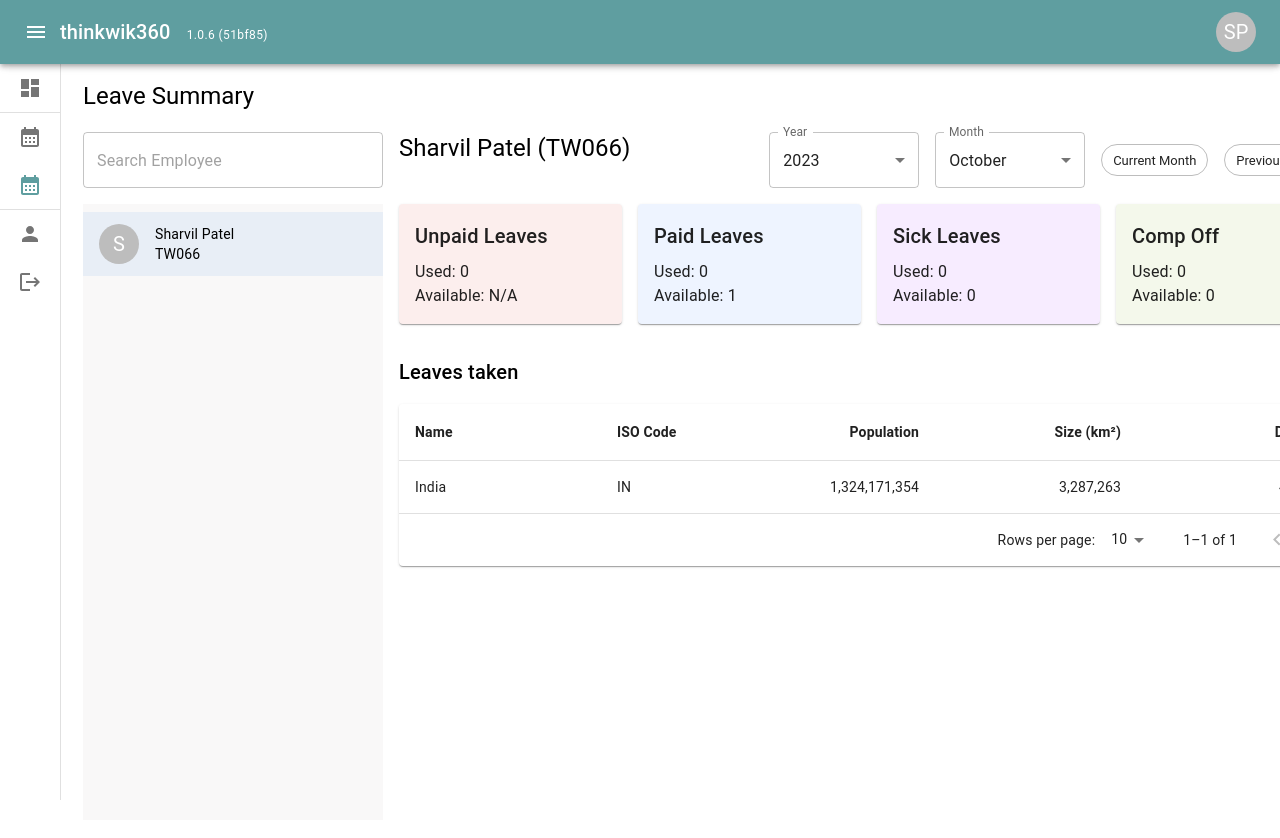
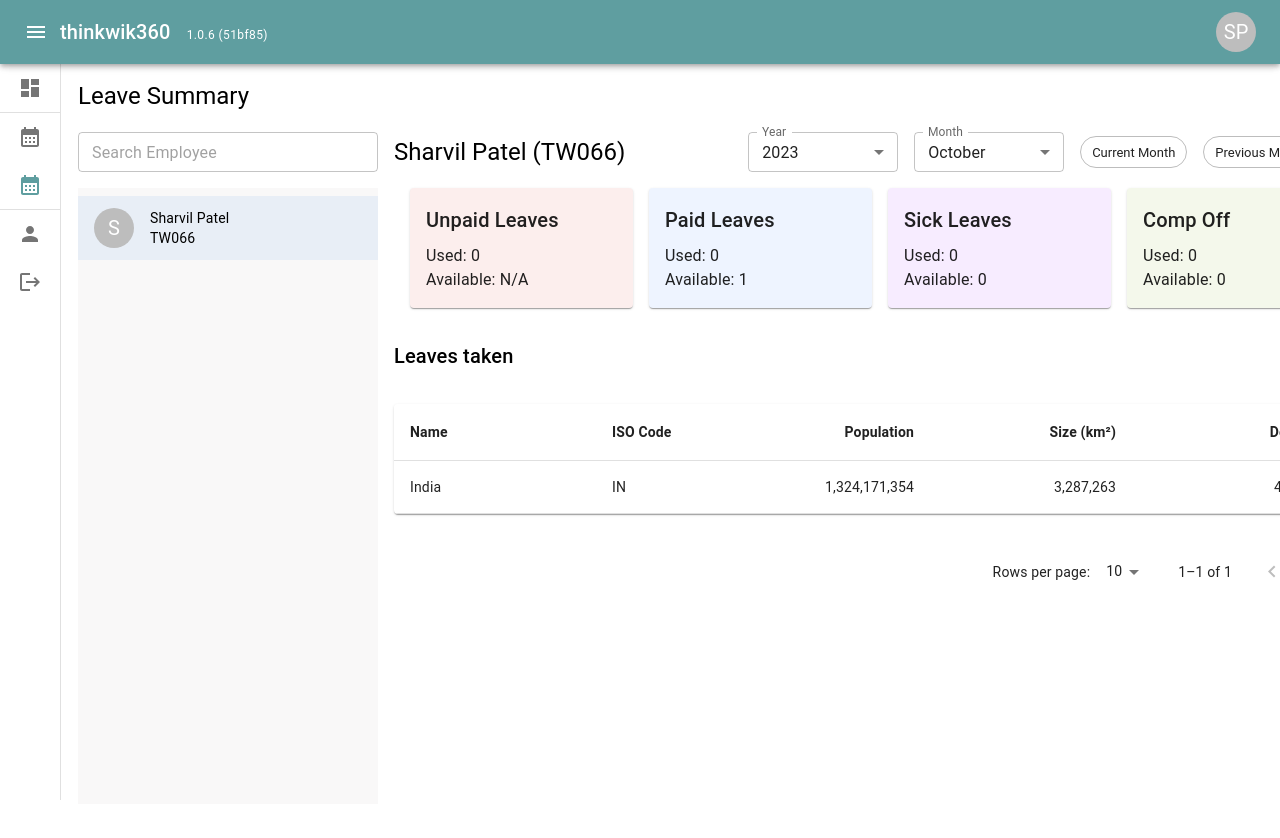
Before and after one commit to sharvil551/360-thinkwik-sharvil, a React (Create React App) app: page /leave-summary in a window 1280 px wide. Shown: the top 838 px of the page. Built offline with nearby package versions, Linux system fonts and the light colour scheme; sample sign-in values are in the browser's storage.

Commit message:
[fix] input field size

```diff
--- a/src/components/LeaveSummary.tsx
+++ b/src/components/LeaveSummary.tsx
@@ -59,6 +59,7 @@
                 sx={{ width: "300px" }}
                 placeholder="Search Employee"
                 variant="outlined"
+                size="small"
               />
             </FormControl>
 
@@ -86,24 +87,27 @@
             </List>
           </div>
 
-          <div style={{ width: "100%", marginLeft: "16px" }}>
+          <div style={{ width: "100%" }}>
             <Stack
-              direction={{ xs: "column", sm: "row" }}
+              direction="column"
               spacing={{ xs: 1, sm: 2, md: 4 }}
               sx={{ justifyContent: "space-between" }}
+              mx={2}
             >
-              <div>
-                <Typography variant="h5">Sharvil Patel (TW066)</Typography>
-              </div>
+              <Stack direction="row" sx={{ justifyContent: "space-between",alignItems:'center' }}>
+                <Typography variant="h5" >Sharvil Patel (TW066)</Typography>
 
-              <Stack direction="row" spacing={2}>
+                <Stack direction="row" spacing={2} mx={2}>
                   <div style={{ width: "150px", maxWidth: "100%" }}>
                     <FormControl fullWidth>
-                    <InputLabel id="demo-simple-select-label">Year</InputLabel>
+                      <InputLabel id="demo-simple-select-label">
+                        Year
+                      </InputLabel>
                       <Select
                         labelId="demo-simple-select-label"
                         defaultValue="2023"
                         label="Year"
+                        size="small"
                       >
                         <MenuItem value="2023">2023</MenuItem>
                       </Select>
@@ -117,11 +121,14 @@
                     }}
                   >
                     <FormControl fullWidth>
-                    <InputLabel id="demo-simple-select-label">Month</InputLabel>
+                      <InputLabel id="demo-simple-select-label">
+                        Month
+                      </InputLabel>
                       <Select
                         labelId="demo-simple-select-label"
                         defaultValue="October"
                         label="Month"
+                        size="small"
                       >
                         <MenuItem value="January">January</MenuItem>
                         <MenuItem value="February">February</MenuItem>
@@ -161,8 +168,8 @@
                 </Stack>
               </Stack>
 
-            <Box mt={2}>
-              <Grid container spacing={2}>
+              {/* <Box> */}
+                <Grid container spacing={2} sx={{margin:'0 !important'}}>
                   {leavesSection.map((p, index) => {
                     return (
                       <>
@@ -188,12 +195,13 @@
                     );
                   })}
                 </Grid>
-            </Box>
+              {/* </Box> */}
 
               <Typography variant="h6" mt={4} mb={2}>
                 Leaves taken
               </Typography>
               <TableComponent />
+            </Stack>
           </div>
         </Stack>
       </Box>
--- a/src/components/Profile.tsx
+++ b/src/components/Profile.tsx
@@ -105,6 +105,8 @@
                     <DatePicker
                       label="Date of Birth"
                       value={dayjs(Date.now())}
+                        slotProps={{ textField: { size: 'small' } }}
+
                     />
                   </LocalizationProvider>
                 </FormControl>
@@ -116,6 +118,8 @@
                     defaultCountry="IN"
                     label="Phone Number"
                     value={"+91 6354886802"}
+                    size="small"
+
                   />
                 </FormControl>
               </Grid>
@@ -133,6 +137,8 @@
                       label="Date of Joining"
                       value={dayjs(Date.now())}
                       disabled
+                        slotProps={{ textField: { size: 'small' } }}
+
                     />
                   </LocalizationProvider>
                 </FormControl>
@@ -144,6 +150,7 @@
                     label="Employee ID"
                     defaultValue="TW066"
                     disabled
+                    size="small"
                   />
                 </FormControl>
               </Grid>
@@ -159,6 +166,7 @@
                     defaultValue="Web Development"
                     label="Department"
                     disabled
+                    size="small"
                   >
                     <MenuItem value="Web Development">Web Development</MenuItem>
                   </Select>
@@ -175,6 +183,7 @@
                     defaultValue="Junior Software Engineer"
                     label="Department"
                     disabled
+                    size="small"
                   >
                     <MenuItem value="Junior Software Engineer">
                       Junior Software Engineer
@@ -193,6 +202,7 @@
                     defaultValue="Sulay Sumaria"
                     label="Reporting Manager"
                     disabled
+                    size="small"
                   >
                     <MenuItem value="Sulay Sumaria">Sulay Sumaria</MenuItem>
                   </Select>
@@ -215,6 +225,7 @@
                     defaultValue="Active"
                     label="Employee Status"
                     disabled
+                    size="small"
                   >
                     <MenuItem value="Active">Active</MenuItem>
                   </Select>
@@ -231,6 +242,7 @@
                     defaultValue="Employee"
                     label="Employee Role"
                     disabled
+                    size="small"
                   >
                     <MenuItem value="Employee">Employee</MenuItem>
                   </Select>
--- a/src/components/TableComponent.tsx
+++ b/src/components/TableComponent.tsx
@@ -78,7 +78,7 @@
   };
 
   return (
-    <Paper sx={{ width: "100%", overflow: "hidden" }}>
+    <> <Paper sx={{ width: "100%", overflow: "hidden" }}>
       <TableContainer sx={{ maxHeight: 440 }}>
         <Table stickyHeader aria-label="sticky table">
           <TableHead>
@@ -116,6 +116,7 @@
           </TableBody>
         </Table>
       </TableContainer>
+       </Paper>
       <TablePagination
         rowsPerPageOptions={[10, 25, 100]}
         component="div"
@@ -125,6 +126,8 @@
         onPageChange={handleChangePage}
         onRowsPerPageChange={handleChangeRowsPerPage}
       />
-    </Paper>
+      </>
+
+
   );
 }
--- a/src/components/layout/Home.tsx
+++ b/src/components/layout/Home.tsx
@@ -12,10 +12,10 @@
   const handleMenuToggle = () => {
     setSidebarOpen((o) => !o);
   };
-  const sidebarWidth = 240;
+  const sidebarWidth = 230;
 
   const contentStyle = {
-    paddingLeft: isSidebarOpen ? `${sidebarWidth}px` : "35px",
+    paddingLeft: isSidebarOpen ? `${sidebarWidth}px` : "30px",
     transition:  "margin 0.3s ease-in-out",
   };
 
```
Lines whose indentation alone changed are shown as unchanged.
